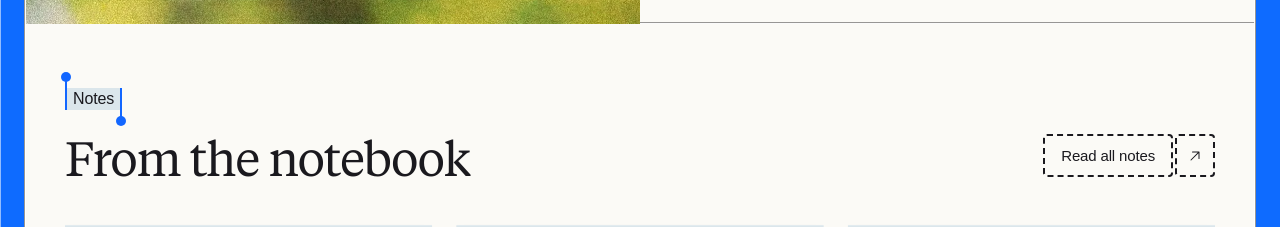
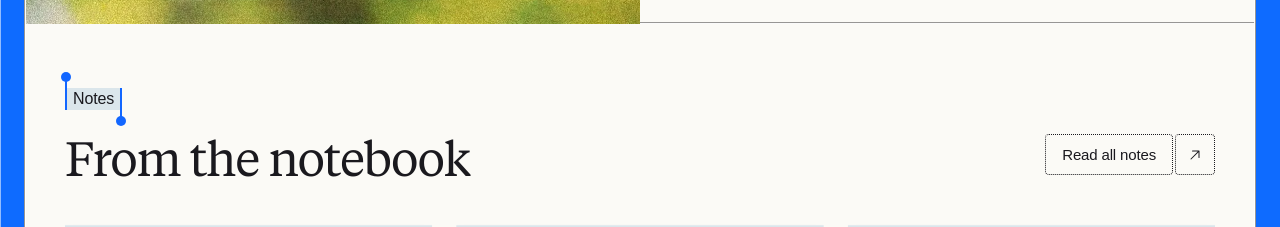
Before and after one commit to product-paige/product-paige, a Next.js app: page / in a window 1280 px wide. Shown: the part 3720-3947 px from the top of the page. Built offline with nearby package versions, Linux system fonts and the light colour scheme; a web font is replaced by a local one.

Commit message:
Outline btn: 2px dashed → 1px dotted

```diff
--- a/app/page.tsx
+++ b/app/page.tsx
@@ -814,10 +814,10 @@
               From the notebook
             </h2>
             <a href="/blog" className="inline-flex btn shrink-0">
-              <span className="btn-text !bg-transparent !shadow-none border-2 border-dashed border-[#1A191E] text-ink">
+              <span className="btn-text !bg-transparent !shadow-none border border-dotted border-[#1A191E] text-ink">
                 Read all notes
               </span>
-              <span className="btn-tab !bg-transparent !shadow-none border-2 border-dashed border-[#1A191E] text-ink">
+              <span className="btn-tab !bg-transparent !shadow-none border border-dotted border-[#1A191E] text-ink">
                 <BtnIcons />
               </span>
             </a>
```
